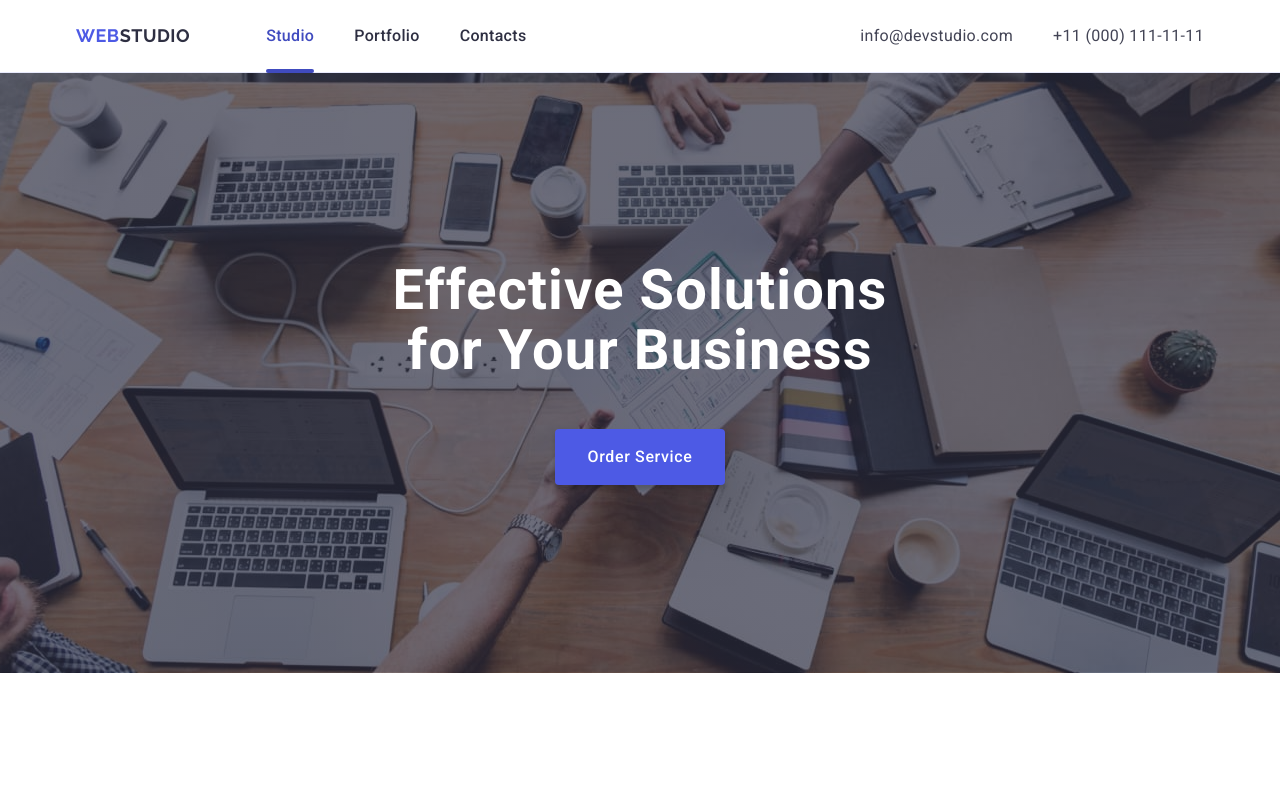
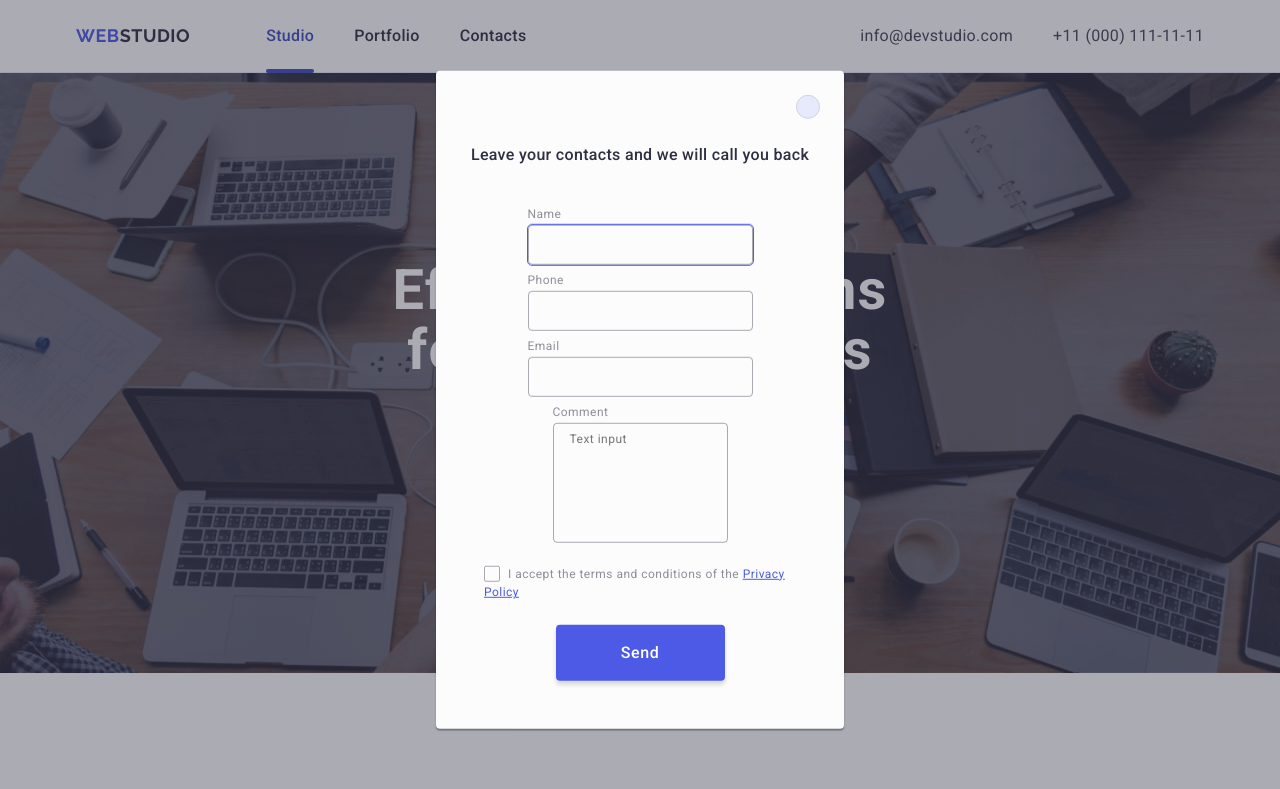
Before and after one commit to bt-Unialex/goit-markup-hw-05, a plain HTML site: page index.html in a window 1280 px wide. Shown: the top 789 px of the page. Drawn offline with nearby package versions, Linux system fonts and the light colour scheme.

Commit message:
looks like kek but it's "correct"

```diff
--- a/css/styles.css
+++ b/css/styles.css
@@ -474,37 +474,42 @@ footer .logo-secondpart {
 }
 
 .subscribe-input {
-  color: #fff;
-  border: 1px solid #fff;
+  background-color: transparent;
+  border: 1px solid #ffffff;
   border-radius: 4px;
+  box-shadow: 0 4px 4px 0 rgba(0, 0, 0, 0.15);
   width: 264px;
   height: 40px;
+
+  color: #fff;
+  font-size: 12px;
+  line-height: 2;
+  letter-spacing: 0.04em;
+
   padding: 8px 16px;
-  background-color: inherit;
-  box-shadow: 0 4px 4px 0 rgba(0, 0, 0, 0.15);
   margin-right: 24px;
 }
 
 .subscribe-input::placeholder {
   font-weight: 400;
-  font-size: 12px;
-  line-height: 2;
-  letter-spacing: 0.04em;
+
   color: #fff;
 }
 
 .subscribe-button {
   display: flex;
+  align-items: center;
+  justify-content: center;
   padding: 8px 24px;
   min-width: 165px;
   height: 40px;
-  align-items: center;
+
   fill: #fff;
 
 }
 
-.subscribe-span {
-  margin-right: 16px;
+.subscribe-icon {
+  margin-left: 16px;
 }
 
 /*----------------------------------MODAL---------------------------------*/
@@ -516,13 +521,10 @@ footer .logo-secondpart {
   width: 100%;
   height: 100%;
   z-index: 999;
-  display: flex;
-  justify-content: center;
-  align-items: center;
 
   opacity: 0;
   pointer-events: none;
-  transition: opacity 250ms ease-in-out;
+  transition: opacity 250ms cubic-bezier(0.4, 0, 0.2, 1), visibility 250ms cubic-bezier(0.4, 0, 0.2, 1);
 }
 
 .modal-overlay.is-open {
@@ -531,45 +533,48 @@ footer .logo-secondpart {
 }
 
 .modal {
-  display: flex;
-  flex-direction: column;
-  align-items: center;
+  position: absolute;
+  top: 50%;
+  left: 50%;
+  transform: translate(-50%, -50%);
+  width: 408px;
+  min-height: 584px;
+  background-color: #fcfcfc;
   box-shadow: 0 1px 1px 0 rgba(0, 0, 0, 0.14), 0 1px 3px 0 rgba(0, 0, 0, 0.12),
     0 2px 1px 0 rgba(0, 0, 0, 0.2);
-  background-color: #fcfcfc;
-  padding: 24px;
   border-radius: 4px;
-
-  max-width: 408px;
-  max-height: 80%;
-  overflow-y: auto;
-
-  font-weight: 400;
-  font-size: 12px;
-  line-height: 1.16667;
-  letter-spacing: 0.04em;
-  color: #8e8f99;
+  transition: transform 250ms cubic-bezier(0.4, 0, 0.2, 1);
+  padding: 72px 24px 24px 24px;
 }
 
 .modal-closebtn {
+  position: absolute;
+  top: 24px;
+  right: 24px;
   display: flex;
   align-items: center;
   justify-content: center;
-  align-self: flex-end;
   width: 24px;
   height: 24px;
   border-radius: 50%;
-  fill: #2e2f42;
   border: 1px solid #d0d2e3;
   background-color: #e7e9fc;
+  padding: 0;
+  cursor: pointer;
   margin-bottom: 24px;
-  transition: fill, background-color 250ms cubic-bezier(0.4, 0, 0.2, 1);
+  transition: background-color 250ms cubic-bezier(0.4, 0, 0.2, 1), border 250ms cubic-bezier(0.4, 0, 0.2, 1);
 }
 
-.modal-closebtn:hover {
+.modal-closebtn:hover,
+.modal-closebtn:focus {
   border: 1px solid #404bbf;
   background-color: #404bbf;
   fill: #fff;
+}
+
+.closebtn-icon {
+  fill: #2e2f42;
+  transition: fill 250ms cubic-bezier(0.4, 0, 0.2, 1);
 }
 
 .modal-title {
@@ -582,15 +587,37 @@ footer .logo-secondpart {
   margin-bottom: 16px;
 }
 
+.modal-form {
+  display: flex;
+  flex-direction: column;
+  align-items: center;
+  padding: 24px;
+  max-height: 80%;
+  overflow-y: auto;
+}
+
+.modal-divinput {
+  /*width: 100%;*/
+  margin-bottom: 8px;
+}
+
 .modal-label {
-  width: 100%;
+  display: block;
+  font-size: 12px;
+  line-height: 1.17;
+  letter-spacing: 0.04em;
+  color: #8e8f99;
   margin-bottom: 4px;
 }
 
 .modal-inputbox {
   position: relative;
-  width: 100%;
-  margin-bottom: 8px;
+  /*width: 100%;*/
+}
+
+.modal-divcomment {
+  margin-bottom: 16px;
+  /*width: 100%;*/
 }
 
 .modal-input {
@@ -598,9 +625,25 @@ footer .logo-secondpart {
   border: 1px solid rgba(46, 47, 66, 0.4);
   width: 100%;
   height: 40px;
+  background-color: transparent;
+  outline: transparent;
+  line-height: 18px;
+  transition: border-color, outline 250ms cubic-bezier(0.4, 0, 0.2, 1);
+}
+
+.modal-divinput .modal-input {
+  height: 40px;
   padding-left: 38px;
-  line-height: 18px;
-  transition: outline 250ms cubic-bezier(0.4, 0, 0.2, 1);
+}
+
+.modal-comment {
+  height: 120px;
+  resize: none;
+  font-size: 12px;
+  line-height: 1.17;
+  letter-spacing: 0.04em;
+  color: rgba(46, 47, 66, 0.4);
+  padding: 8px 16px;
 }
 
 .modal-icon {
@@ -622,25 +665,8 @@ footer .logo-secondpart {
   fill: #4D5AE5;
 }
 
-.modal-comment {
-  border: 1px solid rgba(46, 47, 66, 0.4);
-  width: 100%;
-  min-height: 120px;
-  resize: vertical;
-  margin-bottom: 8px;
-  padding: 8px 16px;
-}
-
-.modal-comment::placeholder {
-  font-weight: 400;
-  font-size: 12px;
-  line-height: 1.17;
-  letter-spacing: 0.04em;
-  color: rgba(46, 47, 66, 0.4);
-}
-
 .pp-container {
-  width: 100%;
+  /*width: 100%;*/
   margin-bottom: 24px;
 }
 
@@ -665,7 +691,7 @@ footer .logo-secondpart {
   border: 1px solid #2e2f4266;
   fill: transparent;
   margin-right: 8px;
-  transition: fill, background-color 250ms cubic-bezier(0.4, 0, 0.2, 1);
+  transition: fill, background-color, border 250ms cubic-bezier(0.4, 0, 0.2, 1);
 }
 
 .modal-ppchk:checked+.modal-pplabel>.modal-ppchkface {
--- a/index.html
+++ b/index.html
@@ -431,10 +431,12 @@
       <div class="footer-item">
         <p class="footer-header">Subscribe</p>
         <form class="subscribe">
-          <input class="subscribe-input" type="email" name="submail" placeholder="E-mail">
+          <label class="subscribe-label"><input class="subscribe-input" type="email" id="submail" name="submail"
+              placeholder="E-mail"></label>
+
           <button class="subscribe-button button" type="submit">
-            <span class="subscribe-span">Subscribe</span>
-            <svg width="24" height="24">
+            Subscribe
+            <svg class="subscribe-icon" width="24" height="24">
               <use href="./images/icons.svg#icon-telegram"></use>
             </svg>
           </button>
@@ -444,53 +446,64 @@
     </div>
   </footer>
   <!----------------------------MODAL-------------------------------------------->
-  <div class="modal-overlay">
-    <form class="modal" name="modal-form" autocomplete="off">
+  <div class="modal-overlay is-open">
+    <div class="modal">
       <button class="modal-closebtn" type="button">
-        <svg width="8" height="8">
+        <svg class="closebtn-icon" width="8" height="8">
           <use href="./images/icons.svg#icon-close"></use>
         </svg>
       </button>
       <p class="modal-title">Leave your contacts and we will call you back</p>
-      <label class="modal-label" for="username">Name</label>
+      <form class="modal-form" name="modal-form" autocomplete="off">
+        <div class="modal-divinput">
+          <label class="modal-label" for="user-name">Name</label>
           <div class="modal-inputbox">
-        <input class="modal-input" type="text" id="username" name="username" autocomplete="off" autofocus />
-        <svg class="modal-icon" width="18" height="18">
+            <input class="modal-input" type="text" id="user-name" name="user-name" autocomplete="off" autofocus />
+            <svg class="modal-icon" width="18" height="24">
               <use href="./images/icons.svg#icon-person"></use>
             </svg>
           </div>
-      <label class="modal-label" for="phone">Phone</label>
+        </div>
+        <div class="modal-divinput">
+          <label class="modal-label" for="user-phone">Phone</label>
           <div class="modal-inputbox">
-        <input class="modal-input" type="tel" id="phone" name="phone" autocomplete="off" />
-        <svg class="modal-icon" width="18" height="18">
+            <input class="modal-input" type="tel" id="user-phone" name="user-phone" autocomplete="off" />
+            <svg class="modal-icon" width="18" height="24">
               <use href="./images/icons.svg#icon-phone"></use>
             </svg>
           </div>
-      <label class="modal-label" for="usermail">Email</label>
+        </div>
+        <div class="modal-divinput">
+          <label class="modal-label" for="user-mail">Email</label>
           <div class="modal-inputbox">
-        <input class="modal-input" type="email" id="usermail" name="usermail" />
-        <svg class="modal-icon" width="18" height="18">
+            <input class="modal-input" type="email" id="user-mail" name="user-mail" />
+            <svg class="modal-icon" width="18" height="24">
               <use href="./images/icons.svg#icon-mail"></use>
             </svg>
           </div>
+        </div>
+        <div class="modal-divcomment">
+          <label class="modal-label" for="user-comment">Comment</label>
+          <textarea class="modal-comment modal-input" rows="3" name="user-comment" id="user-comment"
+            placeholder="Text input"></textarea>
+        </div>
 
-      <label class="modal-label" for="modal-comment">Comment</label>
-      <textarea class="modal-comment modal-input" rows="3" name="comment-text" id="modal-comment"
-        placeholder="Text input"></textarea>
         <div class="pp-container">
-        <input class="modal-ppchk visually-hidden" type="checkbox" id="user-privacy" value="true" name="user-privacy" />
+          <input class="modal-ppchk visually-hidden" type="checkbox" id="user-privacy" value="true"
+            name="user-privacy" />
           <label class="modal-pplabel" for="user-privacy">
             <span class="modal-ppchkface">
-            <svg width="10" height="8">
+              <svg class="pp-icon" width="10" height="8">
                 <use href="./images/icons.svg#icon-cheked"></use>
               </svg>
             </span>I accept the terms and conditions of the <a class="modal-pplink" href="/" target="_blank">Privacy
               Policy</a>
           </label>
         </div>
-
         <button class="modal-submitbtn button" type="submit">Send</button>
       </form>
+
+    </div>
   </div>
 </body>
 
```
Lines whose indentation alone changed are shown as unchanged.
